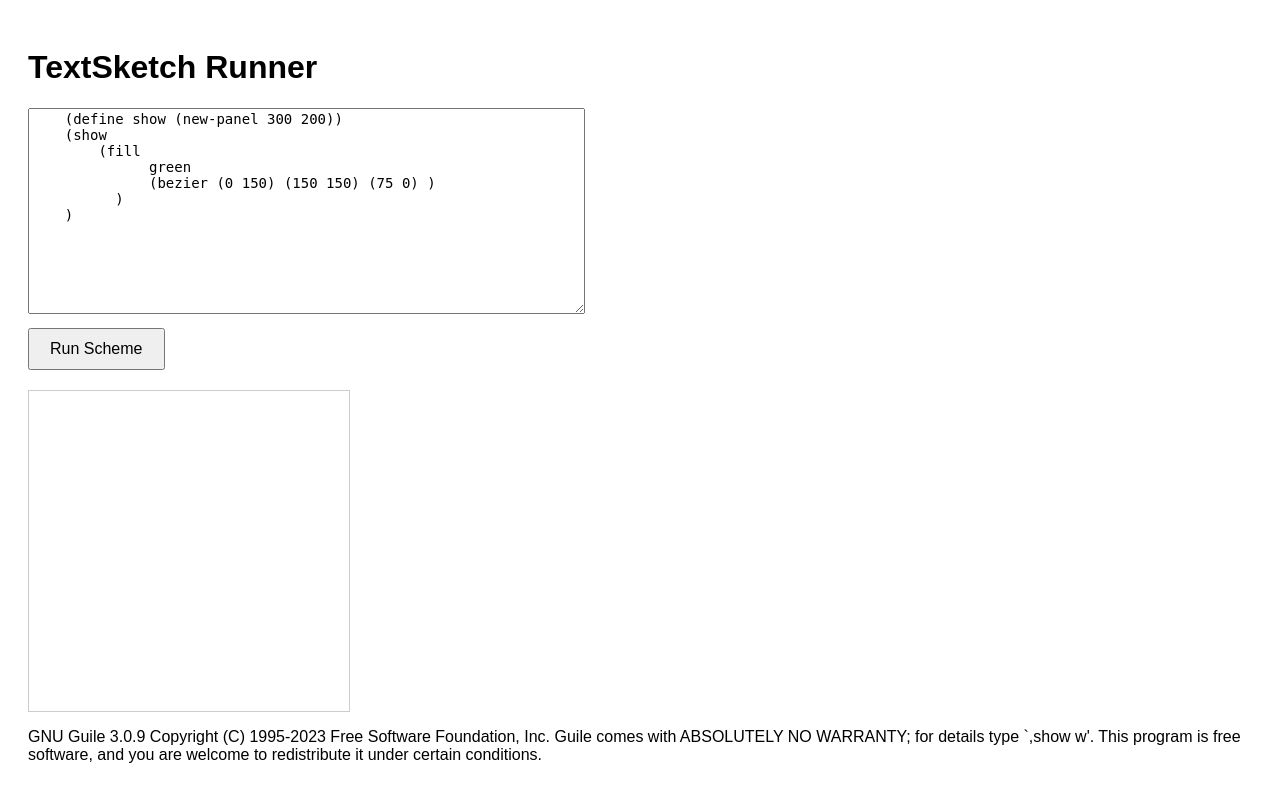
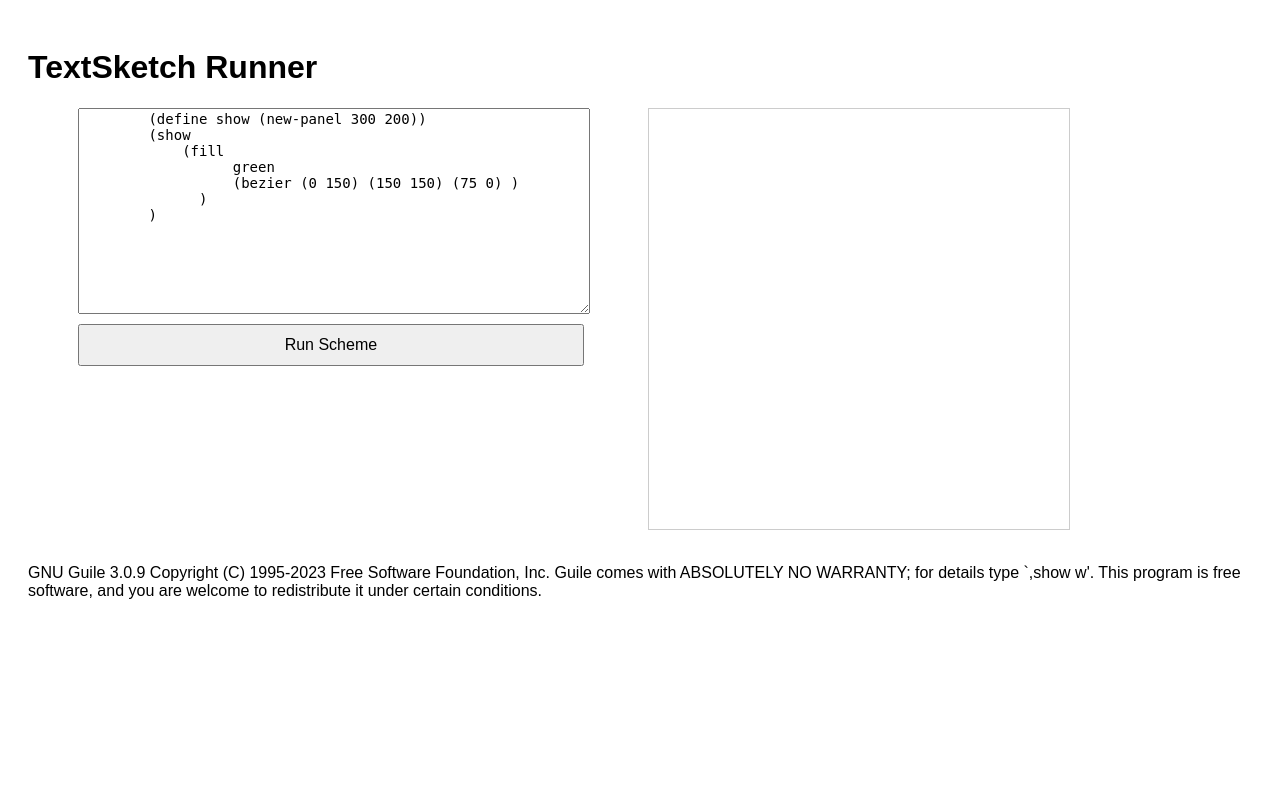
Before and after one commit to gui-clone/TextSketch, a Flask app: page / in a window 1280 px wide. After the commit the page ends 599 px from the top, so only its background shows below. Run offline with Flask 3, Linux system fonts and the light colour scheme; parts of the project's set-up code (start-up, migrations or seed data) failed here and were passed over.

Commit message:
feat: change simulator layout

```diff
--- a/app/templates/index.html
+++ b/app/templates/index.html
@@ -10,7 +10,7 @@
       padding: 20px;
     }
     textarea {
-      width: 45%;
+      width: 100%;
       height: 200px;
       font-family: monospace;
       font-size: 14px;
@@ -22,11 +22,19 @@
       font-size: 16px;
     }
     #output {
-      margin-top: 20px;
       border: 1px solid #ccc;
       padding: 10px;
-      min-height: 300px;
-      width: 300px;
+      min-height: 400px;
+      width: 400px;
+    }
+
+    #panel {
+      display: flex;
+      flex-direction: row;
+      justify-content: flex-start;
+      align-items: start;
+      gap: 64px;
+      padding: 0 50px;
     }
   </style>
 </head>
@@ -34,6 +42,10 @@
 
   <h1>TextSketch Runner</h1>
 
+  <div id="panel">
+    <div style="display: flex;
+                flex-direction: column;
+                width: 45%;" >
       <textarea id="schemeCode" placeholder="Enter your Guile Scheme code that outputs SVG...">
         (define show (new-panel 300 200))
         (show
@@ -43,10 +55,17 @@
               )
         )
       </textarea>
-  <br />
+
       <button id="runBtn">Run Scheme</button>
 
+    </div>
+
     <div id="output"></div>
+  </div>
+
+  <br />
+
+
   <p>GNU Guile 3.0.9 Copyright (C) 1995-2023 Free Software Foundation, Inc. Guile comes with ABSOLUTELY NO WARRANTY; for details type `,show w'. This program is free software, and you are welcome to redistribute it under certain conditions.</p>
 
   <script>
```
Also changed, not shown: 3 other files. Lines whose indentation alone changed are shown as unchanged.
